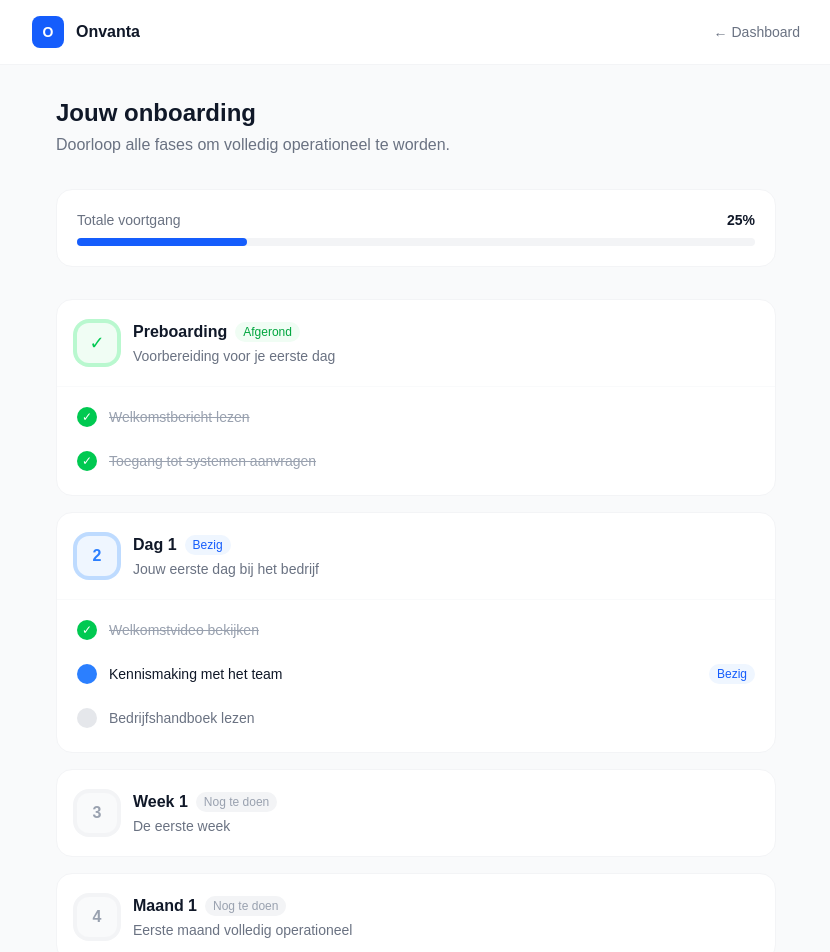
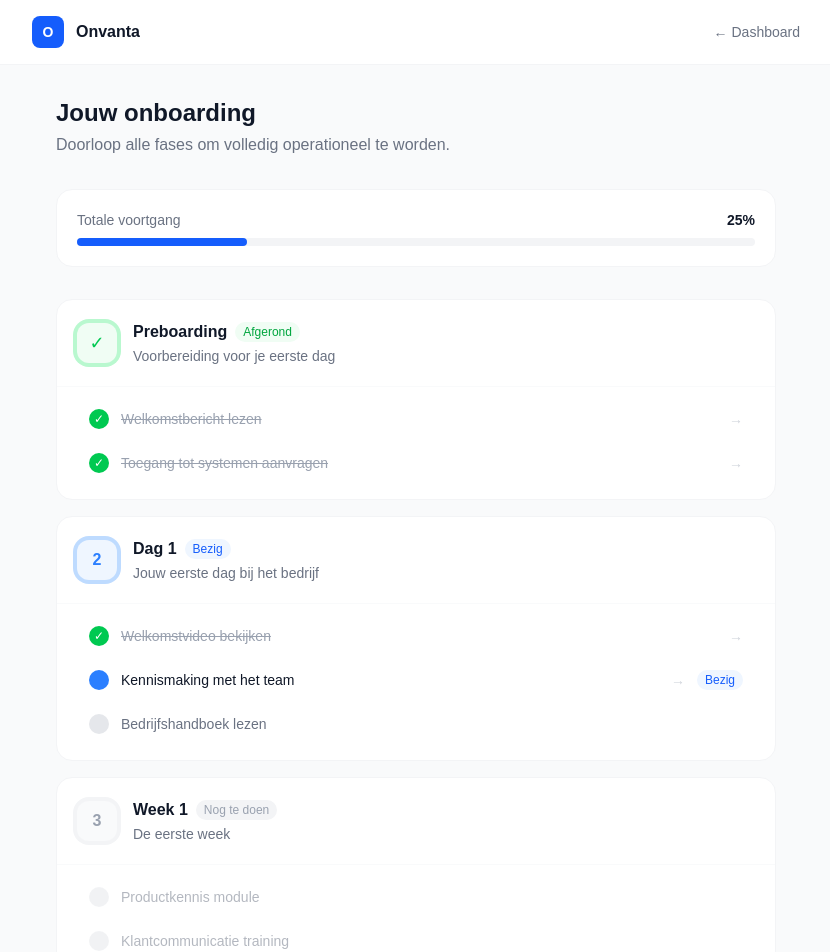
Before and after one commit to arnolddewitte-cpu/onvanta, a Next.js app: page /onboarding in a window 1280 px wide. Shown: the top 952 px of the page, without its empty margins (224-1054 px from the left). Built offline with nearby package versions, Linux system fonts and the light colour scheme.

Commit message:
feat: onboarding steps clickable, step detail page working

```diff
--- a/src/app/onboarding/page.tsx
+++ b/src/app/onboarding/page.tsx
@@ -1,14 +1,18 @@
 'use client'
 
+import { useRouter } from 'next/navigation'
+
 export default function OnboardingPage() {
+  const router = useRouter()
+
   const phases = [
     {
       title: 'Preboarding',
       description: 'Voorbereiding voor je eerste dag',
       status: 'completed',
       steps: [
-        { title: 'Welkomstbericht lezen', status: 'completed' },
-        { title: 'Toegang tot systemen aanvragen', status: 'completed' },
+        { id: 'welkomstbericht', title: 'Welkomstbericht lezen', status: 'completed' },
+        { id: 'toegang', title: 'Toegang tot systemen aanvragen', status: 'completed' },
       ],
     },
     {
@@ -16,9 +20,9 @@ export default function OnboardingPage() {
       description: 'Jouw eerste dag bij het bedrijf',
       status: 'active',
       steps: [
-        { title: 'Welkomstvideo bekijken', status: 'completed' },
-        { title: 'Kennismaking met het team', status: 'active' },
-        { title: 'Bedrijfshandboek lezen', status: 'todo' },
+        { id: 'welkomstvideo', title: 'Welkomstvideo bekijken', status: 'completed' },
+        { id: 'kennismaking', title: 'Kennismaking met het team', status: 'active' },
+        { id: 'handboek', title: 'Bedrijfshandboek lezen', status: 'todo' },
       ],
     },
     {
@@ -26,9 +30,9 @@ export default function OnboardingPage() {
       description: 'De eerste week',
       status: 'todo',
       steps: [
-        { title: 'Productkennis module', status: 'todo' },
-        { title: 'Klantcommunicatie training', status: 'todo' },
-        { title: 'Flashcards: druktechnieken', status: 'todo' },
+        { id: 'productkennis', title: 'Productkennis module', status: 'todo' },
+        { id: 'klantcommunicatie', title: 'Klantcommunicatie training', status: 'todo' },
+        { id: 'flashcards-druk', title: 'Flashcards: druktechnieken', status: 'todo' },
       ],
     },
     {
@@ -36,16 +40,16 @@ export default function OnboardingPage() {
       description: 'Eerste maand volledig operationeel',
       status: 'todo',
       steps: [
-        { title: 'Kennistoets afleggen', status: 'todo' },
-        { title: 'Eerste klantgesprek evaluatie', status: 'todo' },
+        { id: 'kennistoets', title: 'Kennistoets afleggen', status: 'todo' },
+        { id: 'evaluatie', title: 'Eerste klantgesprek evaluatie', status: 'todo' },
       ],
     },
   ]
 
   const statusConfig = {
-    completed: { color: 'bg-green-500', text: 'text-green-600', label: 'Afgerond', ring: 'ring-green-200' },
-    active: { color: 'bg-blue-500', text: 'text-blue-600', label: 'Bezig', ring: 'ring-blue-200' },
-    todo: { color: 'bg-gray-200', text: 'text-gray-400', label: 'Nog te doen', ring: 'ring-gray-100' },
+    completed: { color: 'bg-green-500', label: 'Afgerond', ring: 'ring-green-200', bg: 'bg-green-50' },
+    active: { color: 'bg-blue-500', label: 'Bezig', ring: 'ring-blue-200', bg: 'bg-blue-50' },
+    todo: { color: 'bg-gray-200', label: 'Nog te doen', ring: 'ring-gray-100', bg: 'bg-gray-50' },
   }
 
   return (
@@ -66,15 +70,13 @@ export default function OnboardingPage() {
       </div>
 
       <div className="max-w-3xl mx-auto px-6 py-8">
-        {/* Titel */}
         <div className="mb-8">
           <h1 className="text-2xl font-semibold text-gray-900">Jouw onboarding</h1>
           <p className="text-gray-500 mt-1">Doorloop alle fases om volledig operationeel te worden.</p>
         </div>
 
         {/* Voortgangsbalk */}
-        <div className="bg-white rounded-2xl border border-gray-100 p-5 mb-8 flex items-center gap-4">
-          <div className="flex-1">
+        <div className="bg-white rounded-2xl border border-gray-100 p-5 mb-8">
           <div className="flex justify-between text-sm mb-2">
             <span className="text-gray-500">Totale voortgang</span>
             <span className="font-semibold text-gray-900">25%</span>
@@ -83,23 +85,20 @@ export default function OnboardingPage() {
             <div className="bg-blue-600 h-2 rounded-full" style={{ width: '25%' }}></div>
           </div>
         </div>
-        </div>
 
         {/* Fases */}
         <div className="space-y-4">
           {phases.map((phase, i) => {
             const config = statusConfig[phase.status as keyof typeof statusConfig]
             return (
-              <div key={i} className={`bg-white rounded-2xl border border-gray-100 overflow-hidden`}>
+              <div key={i} className="bg-white rounded-2xl border border-gray-100 overflow-hidden">
                 {/* Fase header */}
                 <div className="p-5 flex items-center gap-4">
-                  <div className={`w-10 h-10 rounded-xl flex items-center justify-center flex-shrink-0 ring-4 ${config.ring} ${phase.status === 'completed' ? 'bg-green-50' : phase.status === 'active' ? 'bg-blue-50' : 'bg-gray-50'}`}>
+                  <div className={`w-10 h-10 rounded-xl flex items-center justify-center flex-shrink-0 ring-4 ${config.ring} ${config.bg}`}>
                     {phase.status === 'completed' ? (
                       <span className="text-green-500 text-lg">✓</span>
-                    ) : phase.status === 'active' ? (
-                      <span className="text-blue-500 font-bold">{i + 1}</span>
                     ) : (
-                      <span className="text-gray-400 font-bold">{i + 1}</span>
+                      <span className={`font-bold ${phase.status === 'active' ? 'text-blue-500' : 'text-gray-400'}`}>{i + 1}</span>
                     )}
                   </div>
                   <div className="flex-1">
@@ -113,26 +112,42 @@ export default function OnboardingPage() {
                   </div>
                 </div>
 
-                {/* Stappen */}
-                {(phase.status === 'active' || phase.status === 'completed') && (
+                {/* Stappen — altijd zichtbaar */}
                 <div className="border-t border-gray-50 px-5 pb-4">
-                    <div className="space-y-2 mt-3">
-                      {phase.steps.map((step, j) => (
-                        <div key={j} className="flex items-center gap-3 py-2">
-                          <div className={`w-5 h-5 rounded-full flex-shrink-0 flex items-center justify-center ${step.status === 'completed' ? 'bg-green-500' : step.status === 'active' ? 'bg-blue-500' : 'bg-gray-200'}`}>
+                  <div className="space-y-1 mt-3">
+                    {phase.steps.map((step) => (
+                      <button
+                        key={step.id}
+                        onClick={() => router.push(`/onboarding/${step.id}`)}
+                        className={`w-full flex items-center gap-3 py-2.5 px-3 rounded-xl text-left transition-colors ${
+                          step.status === 'todo' && phase.status === 'todo'
+                            ? 'opacity-50 cursor-not-allowed'
+                            : 'hover:bg-gray-50 cursor-pointer'
+                        }`}
+                        disabled={step.status === 'todo' && phase.status === 'todo'}
+                      >
+                        <div className={`w-5 h-5 rounded-full flex-shrink-0 flex items-center justify-center ${
+                          step.status === 'completed' ? 'bg-green-500' :
+                          step.status === 'active' ? 'bg-blue-500' : 'bg-gray-200'
+                        }`}>
                           {step.status === 'completed' && <span className="text-white text-xs">✓</span>}
                         </div>
-                          <span className={`text-sm ${step.status === 'completed' ? 'line-through text-gray-400' : step.status === 'active' ? 'text-gray-900 font-medium' : 'text-gray-500'}`}>
+                        <span className={`text-sm flex-1 ${
+                          step.status === 'completed' ? 'line-through text-gray-400' :
+                          step.status === 'active' ? 'text-gray-900 font-medium' : 'text-gray-500'
+                        }`}>
                           {step.title}
                         </span>
+                        {step.status !== 'todo' && (
+                          <span className="text-gray-300 text-sm">→</span>
+                        )}
                         {step.status === 'active' && (
-                            <span className="ml-auto text-xs bg-blue-50 text-blue-600 px-2 py-0.5 rounded-full">Bezig</span>
+                          <span className="text-xs bg-blue-50 text-blue-600 px-2 py-0.5 rounded-full">Bezig</span>
                         )}
-                        </div>
+                      </button>
                     ))}
                   </div>
                 </div>
-                )}
               </div>
             )
           })}
```
Lines whose indentation alone changed are shown as unchanged.
